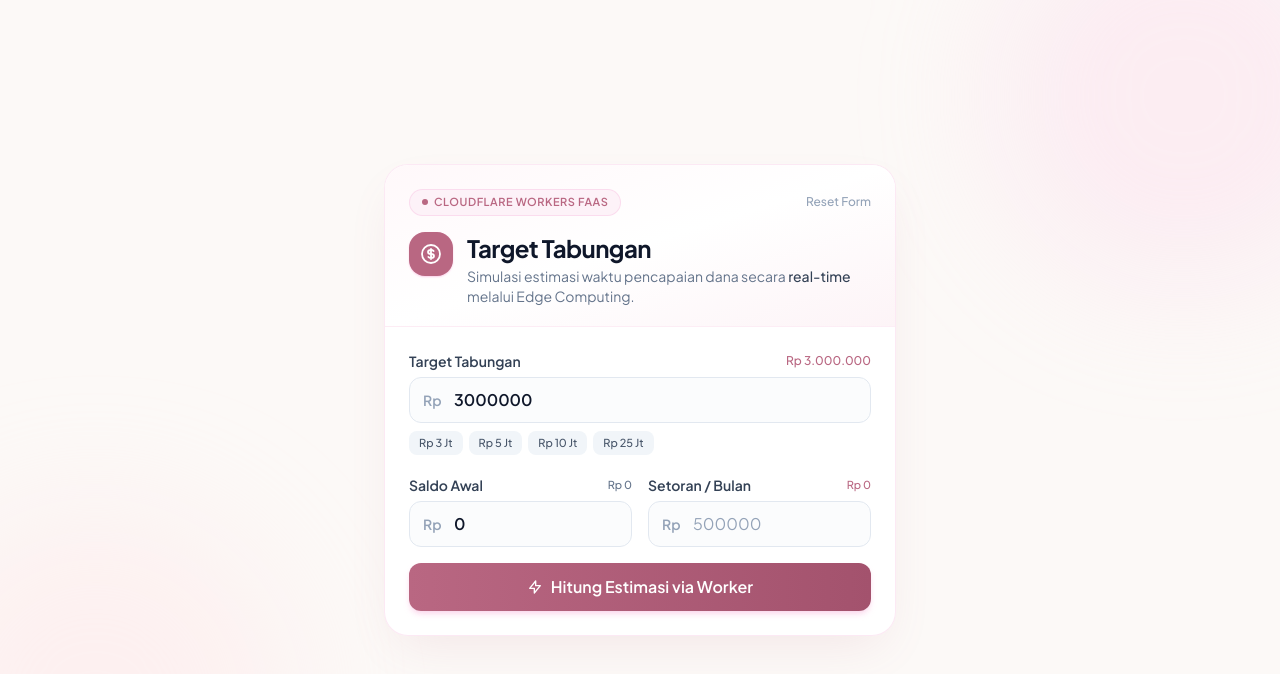
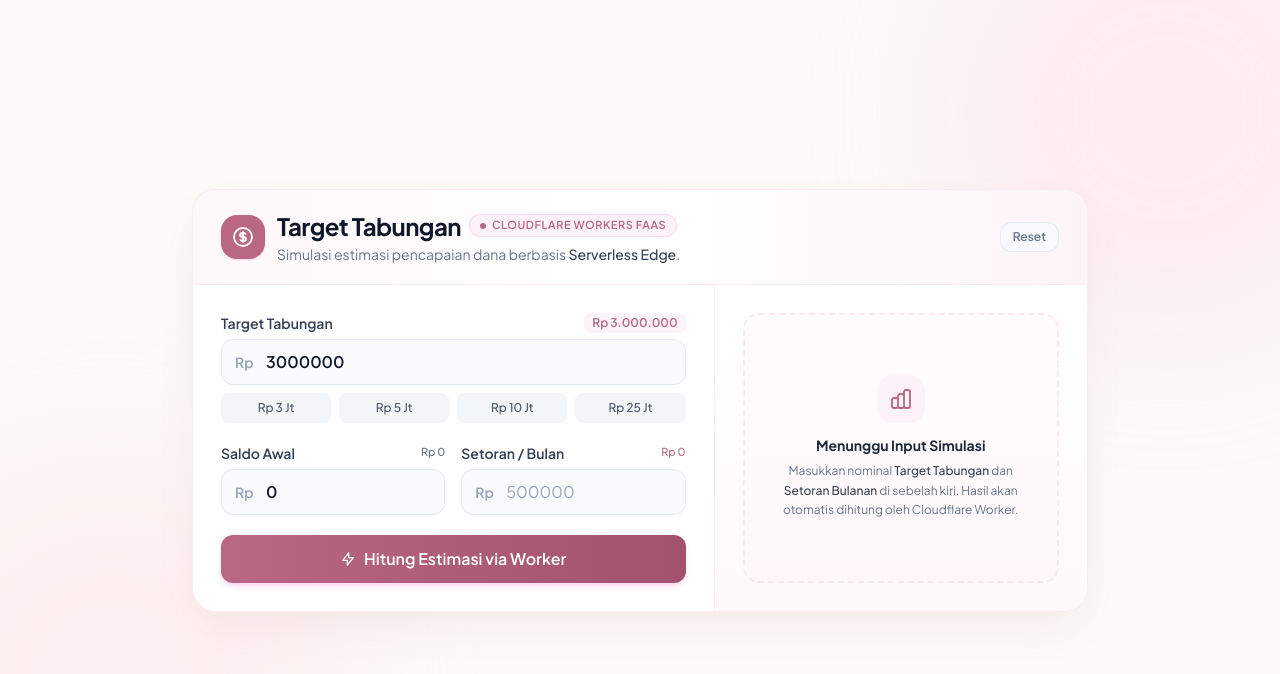
Before and after one commit to nyndaa/Penerapan_CloudFlare-Website_Target_Tabungan, a plain HTML site: page public/index.html in a window 1280 px wide. Both pictures are taken after a click on the button "Rp 3 Jt". Drawn offline with nearby package versions, Linux system fonts and the light colour scheme.

Commit message:
mengubah tampilan agar fleksibel dan user friendly untuk hp dan dekstop

```diff
--- a/public/index.html
+++ b/public/index.html
@@ -15,7 +15,7 @@
     .font-mono-code {
       font-family: 'JetBrains Mono', monospace;
     }
-    /* Menghilangkan panah bawaan input number agar tampilan lebih bersih */
+    /* Menghilangkan panah bawaan input number agar tampilan bersih di semua browser */
     input[type="number"]::-webkit-inner-spin-button,
     input[type="number"]::-webkit-outer-spin-button {
       -webkit-appearance: none;
@@ -27,71 +27,81 @@
     }
   </style>
 </head>
-<body class="bg-[#fcf9f7] text-slate-800 min-h-screen flex items-center justify-center p-4 sm:p-6 relative overflow-x-hidden">
+<body class="bg-[#fcf9f7] text-slate-800 min-h-screen flex flex-col justify-center items-center p-3.5 sm:p-6 lg:p-8 relative overflow-x-hidden">
 
-  <!-- Dekorasi Latar Belakang Halus -->
+  <!-- Dekorasi Latar Belakang -->
   <div class="pointer-events-none fixed inset-0 overflow-hidden -z-10">
-    <div class="absolute -top-24 -right-24 w-96 h-96 rounded-full bg-pink-200/30 blur-3xl"></div>
-    <div class="absolute -bottom-24 -left-24 w-96 h-96 rounded-full bg-rose-100/40 blur-3xl"></div>
+    <div class="absolute -top-28 -right-28 w-80 sm:w-[28rem] h-80 sm:h-[28rem] rounded-full bg-pink-200/30 blur-3xl"></div>
+    <div class="absolute -bottom-28 -left-28 w-80 sm:w-[28rem] h-80 sm:h-[28rem] rounded-full bg-rose-100/45 blur-3xl"></div>
   </div>
 
-  <main class="w-full max-w-lg bg-white/95 backdrop-blur-sm border border-pink-100/90 rounded-3xl shadow-[0_20px_50px_-15px_rgba(185,103,130,0.14)] overflow-hidden">
+  <!-- Container Utama: 1 Kolom di HP, 2 Kolom Split Dashboard di Desktop -->
+  <main class="w-full max-w-lg lg:max-w-4xl bg-white/95 backdrop-blur-sm border border-pink-100/90 rounded-2xl sm:rounded-3xl shadow-[0_20px_50px_-15px_rgba(185,103,130,0.14)] overflow-hidden">
 
-    <!-- Header Kartu -->
-    <div class="px-6 pt-6 pb-5 bg-gradient-to-br from-[#fff8fa] via-white to-[#fdf4f7] border-b border-pink-100/70">
-      <div class="flex items-center justify-between gap-2">
-        <span class="inline-flex items-center gap-1.5 text-[11px] font-semibold uppercase tracking-wider text-[#b96782] bg-pink-50 border border-pink-200/60 px-3 py-1 rounded-full">
-          <span class="w-1.5 h-1.5 rounded-full bg-[#b96782] animate-pulse"></span>
-          Cloudflare Workers FaaS
-        </span>
-        <button type="button" id="btnReset"
-          class="text-xs font-medium text-slate-400 hover:text-[#b96782] transition cursor-pointer">
-          Reset Form
-        </button>
-      </div>
-
-      <div class="mt-4 flex items-start gap-3.5">
-        <div class="w-11 h-11 rounded-2xl bg-[#b96782] text-white flex items-center justify-center shrink-0 shadow-sm shadow-pink-200">
-          <svg xmlns="http://www.w3.org/2000/svg" class="w-6 h-6" fill="none" viewBox="0 0 24 24" stroke="currentColor" stroke-width="1.8">
+    <!-- Top Bar / Header Aplikasi -->
+    <header class="px-5 py-4 sm:px-7 sm:py-5 bg-gradient-to-r from-[#fff8fa] via-white to-[#fdf4f7] border-b border-pink-100/80 flex flex-wrap items-center justify-between gap-3">
+      <div class="flex items-center gap-3">
+        <div class="w-10 h-10 sm:w-11 sm:h-11 rounded-xl sm:rounded-2xl bg-[#b96782] text-white flex items-center justify-center shrink-0 shadow-sm shadow-pink-200">
+          <svg xmlns="http://www.w3.org/2000/svg" class="w-5 h-5 sm:w-6 sm:h-6" fill="none" viewBox="0 0 24 24" stroke="currentColor" stroke-width="1.8">
             <path stroke-linecap="round" stroke-linejoin="round" d="M12 8c-1.657 0-3 .895-3 2s1.343 2 3 2 3 .895 3 2-1.343 2-3 2m0-8c1.11 0 2.08.402 2.599 1M12 8V7m0 1v8m0 0v1m0-1c-1.11 0-2.08-.402-2.599-1M21 12a9 9 0 11-18 0 9 9 0 0118 0z" />
           </svg>
         </div>
         <div>
-          <h1 class="text-xl sm:text-2xl font-bold text-slate-900 tracking-tight">Target Tabungan</h1>
-          <p class="text-xs sm:text-sm text-slate-500 mt-0.5 leading-relaxed">
-            Simulasi estimasi waktu pencapaian dana secara <span class="text-slate-700 font-medium">real-time</span> melalui Edge Computing.
+          <div class="flex items-center gap-2">
+            <h1 class="text-lg sm:text-xl lg:text-2xl font-bold text-slate-900 tracking-tight">Target Tabungan</h1>
+            <span class="hidden sm:inline-flex items-center gap-1.5 text-[11px] font-semibold uppercase tracking-wider text-[#b96782] bg-pink-50 border border-pink-200/70 px-2.5 py-0.5 rounded-full">
+              <span class="w-1.5 h-1.5 rounded-full bg-[#b96782] animate-pulse"></span>
+              Cloudflare Workers FaaS
+            </span>
+          </div>
+          <p class="text-xs sm:text-sm text-slate-500 mt-0.5">
+            Simulasi estimasi pencapaian dana berbasis <span class="text-slate-700 font-medium">Serverless Edge</span>.
           </p>
         </div>
       </div>
+
+      <div class="flex items-center gap-2 ml-auto sm:ml-0">
+        <span class="sm:hidden inline-flex items-center gap-1 text-[10px] font-semibold uppercase tracking-wider text-[#b96782] bg-pink-50 border border-pink-200/70 px-2.5 py-1 rounded-full">
+          <span class="w-1.5 h-1.5 rounded-full bg-[#b96782] animate-pulse"></span>
+          FaaS
+        </span>
+        <button type="button" id="btnReset"
+          class="text-xs font-semibold text-slate-500 hover:text-[#b96782] bg-slate-50 hover:bg-pink-50 border border-slate-200/80 hover:border-pink-200 px-3 py-1.5 rounded-xl transition cursor-pointer">
+          Reset
+        </button>
       </div>
+    </header>
 
-    <!-- Form Input -->
-    <div class="p-6">
-      <form id="formTabungan" class="space-y-4">
+    <!-- Grid Utama: Responsif Mobile (1 Kolom) & Desktop (12 Kolom) -->
+    <div class="grid grid-cols-1 lg:grid-cols-12">
 
-        <!-- Target Tabungan -->
+      <!-- KOLOM KIRI: Formulir Input -->
+      <section class="p-5 sm:p-7 lg:col-span-7 lg:border-r lg:border-pink-100/80">
+        <form id="formTabungan" class="space-y-4 sm:space-y-5">
+
+          <!-- Input 1: Target Tabungan -->
           <div>
             <div class="flex items-center justify-between mb-1.5">
               <label for="target" class="text-sm font-semibold text-slate-700">Target Tabungan</label>
-            <span id="previewTarget" class="text-xs font-medium text-[#b96782]">Rp 0</span>
+              <span id="previewTarget" class="text-xs font-semibold text-[#b96782] bg-pink-50/80 px-2 py-0.5 rounded-md">Rp 0</span>
             </div>
             <div class="relative">
               <span class="absolute inset-y-0 left-0 pl-3.5 flex items-center text-sm font-semibold text-slate-400 pointer-events-none">Rp</span>
-            <input type="number" id="target" placeholder="10000000" required
-              class="w-full pl-11 pr-4 py-2.5 bg-slate-50/60 border border-slate-200 rounded-xl text-slate-900 font-semibold placeholder:font-normal placeholder:text-slate-400 focus:bg-white focus:outline-none focus:ring-4 focus:ring-pink-100 focus:border-[#b96782] transition" />
+              <input type="number" inputmode="numeric" id="target" placeholder="10000000" required
+                class="w-full pl-11 pr-4 py-3 sm:py-2.5 bg-slate-50/70 border border-slate-200 rounded-xl text-base text-slate-900 font-semibold placeholder:font-normal placeholder:text-slate-400 focus:bg-white focus:outline-none focus:ring-4 focus:ring-pink-100 focus:border-[#b96782] transition" />
             </div>
-          <!-- Preset Cepat Target -->
-          <div class="flex flex-wrap gap-1.5 mt-2">
-            <button type="button" data-preset-target="3000000" class="preset-btn text-[11px] font-medium px-2.5 py-1 rounded-lg bg-slate-100 hover:bg-pink-50 text-slate-600 hover:text-[#b96782] transition cursor-pointer">Rp 3 Jt</button>
-            <button type="button" data-preset-target="5000000" class="preset-btn text-[11px] font-medium px-2.5 py-1 rounded-lg bg-slate-100 hover:bg-pink-50 text-slate-600 hover:text-[#b96782] transition cursor-pointer">Rp 5 Jt</button>
-            <button type="button" data-preset-target="10000000" class="preset-btn text-[11px] font-medium px-2.5 py-1 rounded-lg bg-slate-100 hover:bg-pink-50 text-slate-600 hover:text-[#b96782] transition cursor-pointer">Rp 10 Jt</button>
-            <button type="button" data-preset-target="25000000" class="preset-btn text-[11px] font-medium px-2.5 py-1 rounded-lg bg-slate-100 hover:bg-pink-50 text-slate-600 hover:text-[#b96782] transition cursor-pointer">Rp 25 Jt</button>
+            <!-- Tombol Preset Nominal Ramah Sentuhan HP -->
+            <div class="grid grid-cols-4 gap-1.5 sm:gap-2 mt-2">
+              <button type="button" data-preset-target="3000000" class="preset-btn py-1.5 px-2 text-xs font-medium rounded-lg bg-slate-100/90 hover:bg-pink-50 active:bg-pink-100 text-slate-600 hover:text-[#b96782] border border-transparent hover:border-pink-200/60 transition cursor-pointer">Rp 3 Jt</button>
+              <button type="button" data-preset-target="5000000" class="preset-btn py-1.5 px-2 text-xs font-medium rounded-lg bg-slate-100/90 hover:bg-pink-50 active:bg-pink-100 text-slate-600 hover:text-[#b96782] border border-transparent hover:border-pink-200/60 transition cursor-pointer">Rp 5 Jt</button>
+              <button type="button" data-preset-target="10000000" class="preset-btn py-1.5 px-2 text-xs font-medium rounded-lg bg-slate-100/90 hover:bg-pink-50 active:bg-pink-100 text-slate-600 hover:text-[#b96782] border border-transparent hover:border-pink-200/60 transition cursor-pointer">Rp 10 Jt</button>
+              <button type="button" data-preset-target="25000000" class="preset-btn py-1.5 px-2 text-xs font-medium rounded-lg bg-slate-100/90 hover:bg-pink-50 active:bg-pink-100 text-slate-600 hover:text-[#b96782] border border-transparent hover:border-pink-200/60 transition cursor-pointer">Rp 25 Jt</button>
             </div>
           </div>
 
-        <!-- Grid 2 Kolom untuk Saldo Awal & Setoran -->
-        <div class="grid grid-cols-1 sm:grid-cols-2 gap-4 pt-1">
-          <!-- Saldo Awal -->
+          <!-- Grid 2 Kolom (HP: bertumpuk 1 kolom agar luas, Tablet/Desktop: sejajar 2 kolom) -->
+          <div class="grid grid-cols-1 sm:grid-cols-2 gap-4">
+            <!-- Input 2: Saldo Awal -->
             <div>
               <div class="flex items-center justify-between mb-1.5">
                 <label for="awal" class="text-sm font-semibold text-slate-700">Saldo Awal</label>
@@ -99,12 +109,12 @@
               </div>
               <div class="relative">
                 <span class="absolute inset-y-0 left-0 pl-3.5 flex items-center text-sm font-semibold text-slate-400 pointer-events-none">Rp</span>
-              <input type="number" id="awal" placeholder="0" value="0"
-                class="w-full pl-11 pr-3.5 py-2.5 bg-slate-50/60 border border-slate-200 rounded-xl text-slate-900 font-semibold placeholder:font-normal placeholder:text-slate-400 focus:bg-white focus:outline-none focus:ring-4 focus:ring-pink-100 focus:border-[#b96782] transition" />
+                <input type="number" inputmode="numeric" id="awal" placeholder="0" value="0"
+                  class="w-full pl-11 pr-3.5 py-3 sm:py-2.5 bg-slate-50/70 border border-slate-200 rounded-xl text-base text-slate-900 font-semibold placeholder:font-normal placeholder:text-slate-400 focus:bg-white focus:outline-none focus:ring-4 focus:ring-pink-100 focus:border-[#b96782] transition" />
               </div>
             </div>
 
-          <!-- Setoran per Bulan -->
+            <!-- Input 3: Setoran per Bulan -->
             <div>
               <div class="flex items-center justify-between mb-1.5">
                 <label for="setoran" class="text-sm font-semibold text-slate-700">Setoran / Bulan</label>
@@ -112,33 +122,56 @@
               </div>
               <div class="relative">
                 <span class="absolute inset-y-0 left-0 pl-3.5 flex items-center text-sm font-semibold text-slate-400 pointer-events-none">Rp</span>
-              <input type="number" id="setoran" placeholder="500000" required
-                class="w-full pl-11 pr-3.5 py-2.5 bg-slate-50/60 border border-slate-200 rounded-xl text-slate-900 font-semibold placeholder:font-normal placeholder:text-slate-400 focus:bg-white focus:outline-none focus:ring-4 focus:ring-pink-100 focus:border-[#b96782] transition" />
+                <input type="number" inputmode="numeric" id="setoran" placeholder="500000" required
+                  class="w-full pl-11 pr-3.5 py-3 sm:py-2.5 bg-slate-50/70 border border-slate-200 rounded-xl text-base text-slate-900 font-semibold placeholder:font-normal placeholder:text-slate-400 focus:bg-white focus:outline-none focus:ring-4 focus:ring-pink-100 focus:border-[#b96782] transition" />
               </div>
             </div>
           </div>
 
-        <!-- Tombol Submit -->
+          <!-- Tombol Aksi -->
           <button type="submit" id="btnHitung"
-          class="w-full mt-2 bg-gradient-to-r from-[#b96782] to-[#a3526d] hover:from-[#a85873] hover:to-[#8f445d] active:scale-[0.99] text-white font-semibold py-3 rounded-xl shadow-md shadow-pink-200/70 transition-all flex items-center justify-center gap-2 cursor-pointer">
-          <svg xmlns="http://www.w3.org/2000/svg" class="w-4 h-4" fill="none" viewBox="0 0 24 24" stroke="currentColor" stroke-width="2">
+            class="w-full bg-gradient-to-r from-[#b96782] to-[#a3526d] hover:from-[#a85873] hover:to-[#8f445d] active:scale-[0.99] text-white font-semibold py-3.5 sm:py-3 rounded-xl shadow-md shadow-pink-200/70 transition-all flex items-center justify-center gap-2 cursor-pointer">
+            <svg xmlns="http://www.w3.org/2000/svg" class="w-4 h-4 shrink-0" fill="none" viewBox="0 0 24 24" stroke="currentColor" stroke-width="2">
               <path stroke-linecap="round" stroke-linejoin="round" d="M13 10V3L4 14h7v7l9-11h-7z" />
             </svg>
-          <span id="btnText">Hitung Estimasi via Worker</span>
+            <span id="btnText" class="text-sm sm:text-base">Hitung Estimasi via Worker</span>
           </button>
         </form>
+      </section>
+
+      <!-- KOLOM KANAN: Panel Hasil Serverless (Di HP muncul di bawah form, di Desktop sejajar di samping) -->
+      <section class="px-5 pb-5 sm:px-7 sm:pb-7 lg:p-7 lg:col-span-5 bg-gradient-to-b from-white to-[#fff9fb] flex flex-col justify-center">
+
+        <!-- Tampilan Awal Desktop Sebelum Angka Diisi -->
+        <div id="emptyState" class="hidden lg:flex flex-col items-center justify-center text-center h-full rounded-2xl border-2 border-dashed border-pink-100 bg-pink-50/25 p-6">
+          <div class="w-12 h-12 rounded-2xl bg-pink-50 text-[#b96782] flex items-center justify-center mb-3">
+            <svg xmlns="http://www.w3.org/2000/svg" class="w-6 h-6" fill="none" viewBox="0 0 24 24" stroke="currentColor" stroke-width="1.8">
+              <path stroke-linecap="round" stroke-linejoin="round" d="M9 19v-6a2 2 0 00-2-2H5a2 2 0 00-2 2v6a2 2 0 002 2h2a2 2 0 002-2zm0 0V9a2 2 0 012-2h2a2 2 0 012 2v10m-6 0a2 2 0 002 2h2a2 2 0 002-2m0 0V5a2 2 0 012-2h2a2 2 0 012 2v14a2 2 0 01-2 2h-2a2 2 0 01-2-2z" />
+            </svg>
+          </div>
+          <h2 class="text-sm font-bold text-slate-800">Menunggu Input Simulasi</h2>
+          <p class="text-xs text-slate-500 mt-1.5 leading-relaxed">
+            Masukkan nominal <span class="font-medium text-slate-700">Target Tabungan</span> dan <span class="font-medium text-slate-700">Setoran Bulanan</span> di sebelah kiri. Hasil akan otomatis dihitung oleh Cloudflare Worker.
+          </p>
+        </div>
 
         <!-- Box Hasil Perhitungan -->
-      <div id="boxHasil" class="hidden mt-6 rounded-2xl bg-gradient-to-b from-pink-50/80 to-rose-50/40 border border-pink-200/70 p-5 space-y-4 transition-all">
+        <div id="boxHasil" class="hidden rounded-2xl bg-gradient-to-b from-pink-50/90 to-rose-50/50 border border-pink-200/80 p-4 sm:p-5 space-y-4 transition-all">
 
           <!-- Ringkasan Utama -->
           <div>
+            <div class="flex items-center justify-between gap-2">
               <span class="text-[11px] font-semibold uppercase tracking-wider text-[#b96782]">Hasil Kalkulasi Serverless</span>
-          <p class="text-base sm:text-lg font-bold text-slate-900 mt-1" id="teksKeterangan"></p>
+              <span class="inline-flex items-center gap-1 text-[11px] font-medium text-emerald-700 bg-emerald-50 border border-emerald-200/70 px-2 py-0.5 rounded-full">
+                <span class="w-1.5 h-1.5 rounded-full bg-emerald-500"></span>
+                200 OK
+              </span>
+            </div>
+            <p class="text-base sm:text-lg font-bold text-slate-900 mt-1.5 leading-snug" id="teksKeterangan"></p>
           </div>
 
           <!-- Progress Bar Tabungan -->
-        <div class="bg-white/80 rounded-xl p-3 border border-pink-100">
+          <div class="bg-white/90 rounded-xl p-3.5 border border-pink-100">
             <div class="flex justify-between text-xs font-medium mb-1.5">
               <span class="text-slate-500">Progres Saldo Saat Ini</span>
               <span class="font-bold text-[#b96782]" id="teksPersen">0%</span>
@@ -148,28 +181,27 @@
             </div>
           </div>
 
-        <!-- Detail 2 Kolom -->
-        <div class="grid grid-cols-2 gap-3">
-          <div class="bg-white/90 p-3 rounded-xl border border-pink-100">
+          <!-- Kartu Statistik Detail (2 Kolom di HP & Desktop) -->
+          <div class="grid grid-cols-2 gap-2.5 sm:gap-3">
+            <div class="bg-white/95 p-3 rounded-xl border border-pink-100">
               <p class="text-[11px] text-slate-500">Sisa Dana Dibutuhkan</p>
-            <p class="text-sm font-bold text-slate-900 mt-0.5" id="teksSisa">Rp 0</p>
+              <p class="text-xs sm:text-sm font-bold text-slate-900 mt-0.5 break-words" id="teksSisa">Rp 0</p>
             </div>
-          <div class="bg-white/90 p-3 rounded-xl border border-pink-100">
+            <div class="bg-white/95 p-3 rounded-xl border border-pink-100">
               <p class="text-[11px] text-slate-500">Perkiraan Tercapai</p>
-            <p class="text-sm font-bold text-slate-900 mt-0.5" id="teksTanggal">-</p>
+              <p class="text-xs sm:text-sm font-bold text-slate-900 mt-0.5" id="teksTanggal">-</p>
             </div>
           </div>
 
-        <!-- Footer Info Edge Node & Copy URL -->
+          <!-- Footer Info Edge Node & Tombol Salin URL -->
           <div class="pt-3 border-t border-pink-200/60 flex items-center justify-between gap-2 text-xs">
             <div class="flex items-center gap-1.5 text-slate-600">
-            <span class="w-2 h-2 rounded-full bg-emerald-500"></span>
               <span>Edge Node:</span>
-            <span class="font-mono-code font-semibold bg-white text-slate-800 px-2 py-0.5 rounded-md border border-pink-100 shadow-2xs" id="teksEdge">-</span>
+              <span class="font-mono-code font-semibold bg-white text-slate-800 px-2 py-0.5 rounded-md border border-pink-100" id="teksEdge">-</span>
             </div>
 
             <button type="button" id="btnSalin"
-            class="inline-flex items-center gap-1 font-medium text-[#b96782] hover:text-[#8f445d] bg-white hover:bg-pink-50 px-2.5 py-1 rounded-lg border border-pink-200/70 transition cursor-pointer">
+              class="inline-flex items-center gap-1.5 font-semibold text-[#b96782] hover:text-[#8f445d] bg-white hover:bg-pink-50 active:bg-pink-100 px-3 py-1.5 rounded-lg border border-pink-200/80 transition cursor-pointer">
               <svg xmlns="http://www.w3.org/2000/svg" class="w-3.5 h-3.5" fill="none" viewBox="0 0 24 24" stroke="currentColor" stroke-width="2">
                 <path stroke-linecap="round" stroke-linejoin="round" d="M8 16H6a2 2 0 01-2-2V6a2 2 0 012-2h8a2 2 0 012 2v2m-6 12h8a2 2 0 002-2v-8a2 2 0 00-2-2h-8a2 2 0 00-2 2v8a2 2 0 002 2z" />
               </svg>
@@ -178,6 +210,8 @@
           </div>
 
         </div>
+      </section>
+
     </div>
   </main>
 
@@ -186,6 +220,7 @@
     const btnHitung = document.getElementById("btnHitung");
     const btnText = document.getElementById("btnText");
     const boxHasil = document.getElementById("boxHasil");
+    const emptyState = document.getElementById("emptyState");
     const inputTarget = document.getElementById("target");
     const inputAwal = document.getElementById("awal");
     const inputSetoran = document.getElementById("setoran");
@@ -210,6 +245,16 @@
       return new Intl.DateTimeFormat("id-ID", { month: "long", year: "numeric" }).format(tgl);
     }
 
+    function tampilkanPanelHasil(tampil) {
+      if (tampil) {
+        boxHasil.classList.remove("hidden");
+        emptyState.classList.remove("lg:flex");
+      } else {
+        boxHasil.classList.add("hidden");
+        emptyState.classList.add("lg:flex");
+      }
+    }
+
     async function jalankanPerhitungan() {
       const target = inputTarget.value;
       const awal = inputAwal.value || 0;
@@ -217,7 +262,7 @@
 
       // Jangan panggil Worker jika target atau setoran masih kosong / <= 0
       if (!target || !setoran || Number(target) <= 0 || Number(setoran) <= 0) {
-        boxHasil.classList.add("hidden");
+        tampilkanPanelHasil(false);
         return;
       }
 
@@ -229,7 +274,7 @@
       btnHitung.disabled = true;
 
       try {
-        // 2. Panggil API Cloudflare Worker secara otomatis (tidak diubah)
+        // 2. Panggil API Cloudflare Worker secara otomatis (logika serverless tetap sama)
         const response = await fetch(`/api/hitung${urlBaru}`);
         const data = await response.json();
 
@@ -245,7 +290,7 @@
           document.getElementById("teksPersen").textContent = `${persen}%`;
           document.getElementById("barProgres").style.width = `${persen}%`;
 
-          boxHasil.classList.remove("hidden");
+          tampilkanPanelHasil(true);
         }
       } catch (err) {
         console.error("Gagal memanggil Worker:", err);
@@ -280,7 +325,7 @@
       inputAwal.value = "0";
       inputSetoran.value = "";
       updatePreviewInput();
-      boxHasil.classList.add("hidden");
+      tampilkanPanelHasil(false);
       window.history.replaceState(null, "", window.location.pathname);
     });
 
```
Lines whose indentation alone changed are shown as unchanged.
